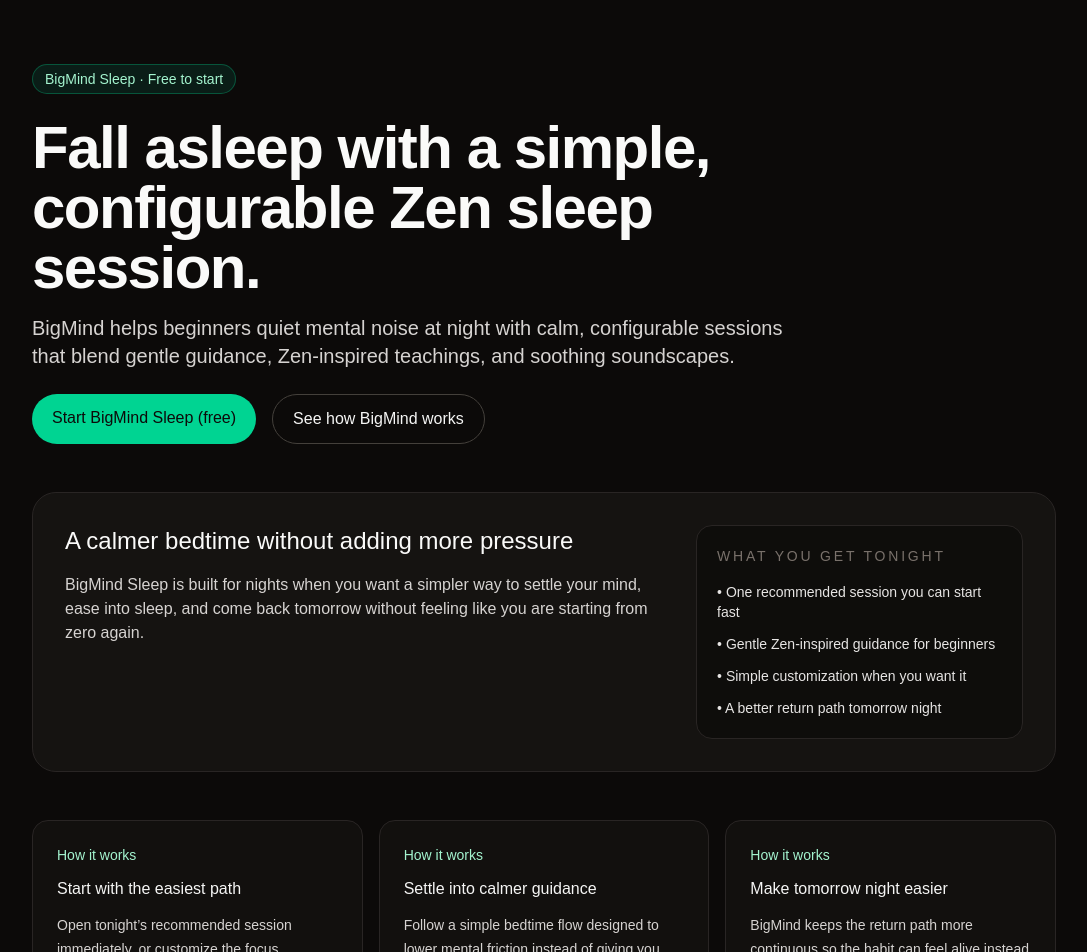
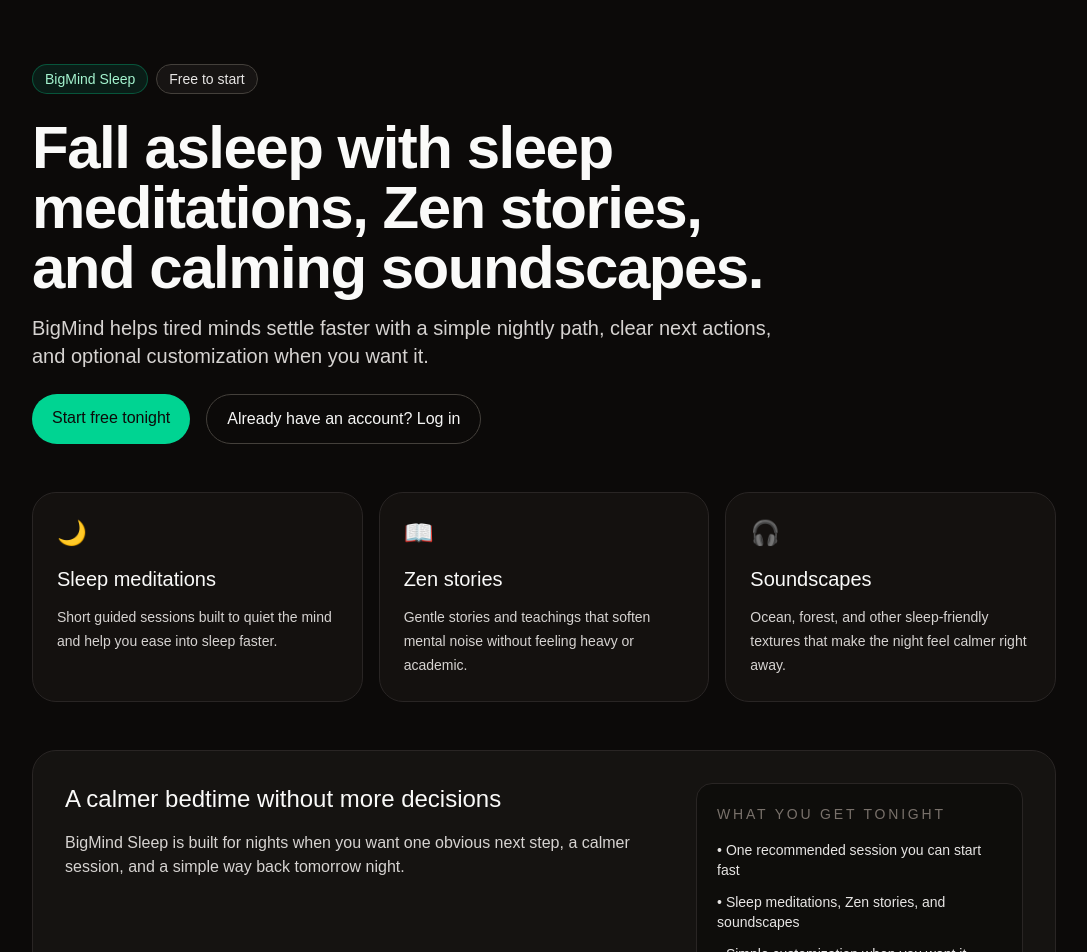
Before and after one commit to basho-kbm/bigmind, a Next.js app: page / in a window 1280 px wide. Shown: the top 952 px of the page, without its empty margins (96-1183 px from the left). Built offline with nearby package versions, Linux system fonts and the light colour scheme; no server answers.

Commit message:
Simplify BigMind entry and tonight UX

```diff
--- a/src/app/(app)/app/layout.tsx
+++ b/src/app/(app)/app/layout.tsx
@@ -1,31 +1,59 @@
 import Link from "next/link";
 
 import { requireUser } from "@/lib/auth";
+import { ensureProfile, getBillingProfile } from "@/lib/billing";
 
 import { SignOutForm } from "./sign-out-form";
 
 const appNav = [
-  { href: "/app", label: "Dashboard" },
-  { href: "/app/orientation", label: "Orientation" },
-  { href: "/app/today", label: "Today" },
-  { href: "/app/journal", label: "Journal" },
-  { href: "/app/insights", label: "Insights" },
-  { href: "/app/settings", label: "Settings" },
+  { href: "/app/today", label: "🌙 Tonight" },
+  { href: "/app/orientation", label: "✨ Welcome" },
+  { href: "/app/journal", label: "📝 Journal" },
+  { href: "/app/insights", label: "📈 Patterns" },
+  { href: "/app/settings", label: "⚙️ Preferences" },
 ];
 
 export default async function AppLayout({ children }: { children: React.ReactNode }) {
   const user = await requireUser();
+  const billing = await getBillingProfile();
+  const profile =
+    billing?.profile ??
+    (await ensureProfile({
+      userId: user.id,
+      email: user.email,
+      fullName: user.user_metadata?.full_name ?? null,
+    }));
+  const nextStepHref = profile.onboarding_completed ? "/app/today" : "/app/orientation";
+  const nextStepLabel = profile.onboarding_completed ? "Start tonight" : "Finish setup";
+  const accessLabel = billing?.isSubscribed ? "Subscriber" : "Free access";
 
   return (
     <div className="min-h-screen bg-stone-950 text-stone-50">
-      <div className="mx-auto grid min-h-screen max-w-7xl gap-6 px-4 py-4 sm:px-6 sm:py-6 lg:gap-8 lg:px-6 lg:py-8 lg:grid-cols-[240px_1fr]">
+      <div className="mx-auto grid min-h-screen max-w-7xl gap-6 px-4 py-4 sm:px-6 sm:py-6 lg:grid-cols-[240px_1fr] lg:gap-8 lg:px-6 lg:py-8">
         <aside className="flex flex-col rounded-3xl border border-stone-800 bg-stone-900/60 p-4 sm:p-5 lg:p-6">
           <div className="space-y-2">
             <p className="text-sm uppercase tracking-[0.2em] text-emerald-200">BigMind</p>
             <h1 className="text-2xl font-semibold">BigMind Sleep</h1>
             <p className="text-sm text-stone-300">Signed in as {user.email ?? "unknown user"}</p>
+            <p className="text-sm text-emerald-200">{accessLabel}</p>
           </div>
-          <nav className="mt-4 flex gap-2 overflow-x-auto pb-1 lg:mt-8 lg:block lg:space-y-2 lg:overflow-visible lg:pb-0">
+
+          <div className="mt-6 rounded-3xl border border-emerald-400/20 bg-emerald-400/5 p-4">
+            <p className="text-xs uppercase tracking-[0.2em] text-emerald-200">Next step</p>
+            <Link
+              href={nextStepHref}
+              className="mt-3 inline-flex w-full items-center justify-center rounded-full bg-emerald-400 px-4 py-3 text-sm font-medium text-stone-950 transition hover:bg-emerald-300"
+            >
+              {nextStepLabel}
+            </Link>
+            <div className="mt-4 flex flex-wrap gap-2 text-xs text-stone-200">
+              <span className="rounded-full border border-stone-700 px-3 py-1">Sleep meditations</span>
+              <span className="rounded-full border border-stone-700 px-3 py-1">Zen stories</span>
+              <span className="rounded-full border border-stone-700 px-3 py-1">Soundscapes</span>
+            </div>
+          </div>
+
+          <nav className="mt-4 flex gap-2 overflow-x-auto pb-1 lg:mt-6 lg:block lg:space-y-2 lg:overflow-visible lg:pb-0">
             {appNav.map((item) => (
               <Link
                 key={item.href}
--- a/src/app/(app)/app/page.tsx
+++ b/src/app/(app)/app/page.tsx
@@ -1,57 +1,18 @@
-import Link from "next/link";
+import { redirect } from "next/navigation";
 
-const dashboardCards = [
-  {
-    title: "Today’s session",
-    description:
-      "Start tonight’s guided sleep session with calm pacing, simple choices, and a clear path into rest.",
-  },
-  {
-    title: "Journal",
-    description:
-      "A lightweight reflection space will live here. Tonight, the focus stays on helping you feel calmer.",
-  },
-  {
-    title: "Insights",
-    description:
-      "As BigMind learns what helps you settle down, this is where your patterns and recommendations will appear.",
-  },
-];
+import { requireUser } from "@/lib/auth";
+import { ensureProfile, getBillingProfile } from "@/lib/billing";
 
-export default function DashboardPage() {
-  return (
-    <div className="space-y-8">
-      <section className="space-y-3">
-        <p className="text-sm uppercase tracking-[0.2em] text-emerald-200">BigMind Sleep</p>
-        <h2 className="text-3xl font-semibold tracking-tight">Tonight starts here.</h2>
-        <p className="max-w-2xl text-stone-300">
-          BigMind is built to help you wind down faster, stay with a calm guided session, and come
-          back tomorrow night without friction.
-        </p>
-        <div className="flex flex-wrap gap-4">
-          <Link
-            href="/app/orientation"
-            className="inline-flex rounded-full border border-stone-700 px-5 py-3 font-medium text-stone-100 transition hover:border-stone-500"
-          >
-            See how it works
-          </Link>
-          <Link
-            href="/app/today"
-            className="inline-flex rounded-full bg-emerald-400 px-5 py-3 font-medium text-stone-950 transition hover:bg-emerald-300"
-          >
-            Start tonight’s session
-          </Link>
-        </div>
-      </section>
+export default async function AppPage() {
+  const user = await requireUser();
+  const billing = await getBillingProfile();
+  const profile =
+    billing?.profile ??
+    (await ensureProfile({
+      userId: user.id,
+      email: user.email,
+      fullName: user.user_metadata?.full_name ?? null,
+    }));
 
-      <section className="grid gap-4 md:grid-cols-3">
-        {dashboardCards.map((card) => (
-          <div key={card.title} className="rounded-3xl border border-stone-800 bg-stone-950/70 p-6">
-            <h3 className="text-lg font-medium text-white">{card.title}</h3>
-            <p className="mt-3 text-sm leading-6 text-stone-300">{card.description}</p>
-          </div>
-        ))}
-      </section>
-    </div>
-  );
+  redirect(profile.onboarding_completed ? "/app/today" : "/app/orientation");
 }
--- a/src/app/(app)/app/today/page.tsx
+++ b/src/app/(app)/app/today/page.tsx
@@ -2,11 +2,11 @@
 
 import { requireUser } from "@/lib/auth";
 import { getDailySleepLibrary, getDailySleepSessionFromLibrary } from "@/lib/daily-content";
-import { getLatestSleepSession } from "@/lib/sleep-sessions";
 import {
   SLEEP_SESSION_COOKIE_NAME,
   parseSleepSessionState,
 } from "@/lib/sleep-session-state";
+import { getLatestSleepSession } from "@/lib/sleep-sessions";
 
 import { SleepConfigPanel } from "./SleepConfigPanel";
 
@@ -15,30 +15,49 @@
   const library = await getDailySleepLibrary();
   const session = getDailySleepSessionFromLibrary(library);
   const cookieStore = await cookies();
-  const cookieLastSession = parseSleepSessionState(cookieStore.get(SLEEP_SESSION_COOKIE_NAME)?.value ?? null);
+  const cookieLastSession = parseSleepSessionState(
+    cookieStore.get(SLEEP_SESSION_COOKIE_NAME)?.value ?? null,
+  );
   const databaseLastSession = await getLatestSleepSession(user.id);
   const lastSession = databaseLastSession ?? cookieLastSession;
 
   return (
-    <div className="space-y-8">
+    <div className="space-y-6">
       <section className="space-y-3">
-        <p className="text-sm uppercase tracking-[0.2em] text-emerald-200">BigMind Sleep</p>
-        <h2 className="text-3xl font-semibold tracking-tight">Ready for tonight’s session?</h2>
+        <p className="text-sm uppercase tracking-[0.2em] text-emerald-200">Tonight</p>
+        <h2 className="text-3xl font-semibold tracking-tight">Choose your path for tonight.</h2>
         <p className="max-w-2xl text-stone-300">
-          Start quickly, or shape tonight’s session around the kind of calm you need.
+          Start the recommended session now, or adjust focus, soundscape, and length first.
         </p>
       </section>
 
+      <section className="grid gap-3 sm:grid-cols-3">
+        <div className="rounded-2xl border border-stone-800 bg-stone-950/70 p-4">
+          <p className="text-xs uppercase tracking-[0.2em] text-stone-500">Sleep meditation</p>
+          <p className="mt-2 text-base font-medium text-stone-100">{session.spokenTrack.title}</p>
+        </div>
+        <div className="rounded-2xl border border-stone-800 bg-stone-950/70 p-4">
+          <p className="text-xs uppercase tracking-[0.2em] text-stone-500">Soundscape</p>
+          <p className="mt-2 text-base font-medium text-stone-100">{session.soundscape.title}</p>
+        </div>
+        <div className="rounded-2xl border border-stone-800 bg-stone-950/70 p-4">
+          <p className="text-xs uppercase tracking-[0.2em] text-stone-500">Length</p>
+          <p className="mt-2 text-base font-medium text-stone-100">{session.defaultLengthMinutes} min</p>
+        </div>
+      </section>
+
       {lastSession ? (
-        <div className="rounded-3xl border border-stone-800 bg-stone-900/40 p-5 text-sm text-stone-300">
-          Last time you finished <strong>{lastSession.focusLabel}</strong> with <strong>{lastSession.soundLabel.toLowerCase()}</strong> for <strong>{lastSession.lengthMinutes} minutes</strong>.
+        <div className="rounded-2xl border border-stone-800 bg-stone-900/40 p-4 text-sm text-stone-300">
+          Last time you finished <strong>{lastSession.focusLabel}</strong> with{" "}
+          <strong>{lastSession.soundLabel.toLowerCase()}</strong> for{" "}
+          <strong>{lastSession.lengthMinutes} minutes</strong>.
         </div>
       ) : null}
 
       <section className="grid gap-4 md:grid-cols-[1.1fr_0.9fr]">
         <div className="order-2 space-y-4 md:order-1">
           <div className="rounded-3xl border border-stone-800 bg-stone-950/70 p-6">
-            <p className="text-sm uppercase tracking-[0.2em] text-stone-500">Best for tonight</p>
+            <p className="text-sm uppercase tracking-[0.2em] text-stone-500">Tonight’s recommendation</p>
             <h3 className="mt-3 text-2xl font-semibold">{session.spokenTrack.title}</h3>
             <p className="mt-2 text-sm text-stone-500">
               {session.dateLabel} · {session.defaultLengthMinutes} minutes
@@ -64,16 +83,8 @@
               </div>
             </div>
             <div className="mt-6 rounded-2xl border border-stone-800 bg-stone-900/60 p-4 text-sm text-stone-300">
-              Calm Zen-inspired voice guidance, paired with a soundscape designed to stay easy to drift off to. {session.recommendationNote}
+              Calm voice guidance, an easy sound bed, and a clear next step. {session.recommendationNote}
             </div>
-          </div>
-
-          <div className="rounded-3xl border border-stone-800 bg-stone-950/70 p-6">
-            <p className="text-sm uppercase tracking-[0.2em] text-stone-500">What to aim for</p>
-            <p className="mt-4 text-sm text-stone-300">
-              Let this feel easy. You do not need a perfect meditation. You just need a calmer place
-              for your attention to land tonight.
-            </p>
           </div>
         </div>
 
@@ -96,12 +107,6 @@
               structure={session.spokenTrack.structure}
             />
           </div>
-          <div className="rounded-3xl border border-stone-800 bg-stone-950/70 p-6">
-            <p className="text-sm uppercase tracking-[0.2em] text-stone-500">Fresh each day</p>
-            <p className="mt-4 text-sm text-stone-300">
-              Guidance and soundscapes refresh daily so tonight feels current, not recycled.
-            </p>
-          </div>
         </div>
       </section>
     </div>
--- a/src/app/(marketing)/page.tsx
+++ b/src/app/(marketing)/page.tsx
@@ -1,19 +1,44 @@
 import Link from "next/link";
 
+import { ensureProfile, getBillingProfile } from "@/lib/billing";
 import { appConfig } from "@/lib/config";
 
 const howItWorks = [
   {
     title: "Start with the easiest path",
-    description: "Open tonight’s recommended session immediately, or customize the focus, soundscape, and length if you want more control.",
+    description:
+      "Open tonight’s recommended session right away, or customize focus, soundscape, and length if you want more control.",
   },
   {
     title: "Settle into calmer guidance",
-    description: "Follow a simple bedtime flow designed to lower mental friction instead of giving you one more thing to do right.",
+    description:
+      "Follow a bedtime flow that feels gentle, visual, and easy to stay with when you are already tired.",
   },
   {
-    title: "Make tomorrow night easier",
-    description: "BigMind keeps the return path more continuous so the habit can feel alive instead of reset every time.",
+    title: "Come back tomorrow without friction",
+    description:
+      "BigMind keeps the return path continuous so the next night feels familiar, not like starting over.",
+  },
+];
+
+const featureHighlights = [
+  {
+    emoji: "🌙",
+    title: "Sleep meditations",
+    description:
+      "Short guided sessions built to quiet the mind and help you ease into sleep faster.",
+  },
+  {
+    emoji: "📖",
+    title: "Zen stories",
+    description:
+      "Gentle stories and teachings that soften mental noise without feeling heavy or academic.",
+  },
+  {
+    emoji: "🎧",
+    title: "Soundscapes",
+    description:
+      "Ocean, forest, and other sleep-friendly textures that make the night feel calmer right away.",
   },
 ];
 
@@ -35,55 +60,102 @@
   },
 ];
 
-export default function MarketingHome() {
+export default async function MarketingHome() {
+  const billing = await getBillingProfile();
+  const profile = billing
+    ? (billing.profile ??
+      (await ensureProfile({
+        userId: billing.user.id,
+        email: billing.user.email,
+        fullName: billing.user.user_metadata?.full_name ?? null,
+      })))
+    : null;
+
+  const primaryHref = billing
+    ? profile?.onboarding_completed
+      ? "/app/today"
+      : "/app/orientation"
+    : "/login";
+  const primaryLabel = billing
+    ? profile?.onboarding_completed
+      ? "Continue tonight"
+      : "Finish setup"
+    : "Start free tonight";
+  const secondaryLink = billing
+    ? {
+        href: "/app/settings",
+        label: billing.isSubscribed ? "Subscriber settings" : "Your settings",
+      }
+    : {
+        href: "/login",
+        label: "Already have an account? Log in",
+      };
+
   return (
     <main className="min-h-screen bg-stone-950 px-6 py-16 text-stone-50">
       <div className="mx-auto flex max-w-5xl flex-col gap-12">
         <section className="flex flex-col gap-6">
-          <div className="inline-flex w-fit rounded-full border border-emerald-400/30 bg-emerald-400/10 px-3 py-1 text-sm text-emerald-200">
-            BigMind Sleep &middot; Free to start
+          <div className="flex flex-wrap gap-2 text-sm">
+            <div className="inline-flex w-fit rounded-full border border-emerald-400/30 bg-emerald-400/10 px-3 py-1 text-emerald-200">
+              BigMind Sleep
+            </div>
+            <div className="inline-flex w-fit rounded-full border border-stone-700 bg-stone-900/70 px-3 py-1 text-stone-200">
+              {billing ? (billing.isSubscribed ? "Subscriber recognized" : "Welcome back") : "Free to start"}
+            </div>
           </div>
           <div className="max-w-3xl space-y-4">
             <h1 className="text-4xl font-semibold tracking-tight sm:text-6xl">
-              Fall asleep with a simple, configurable Zen sleep session.
+              Fall asleep with sleep meditations, Zen stories, and calming soundscapes.
             </h1>
             <p className="text-lg text-stone-300 sm:text-xl">
-              {appConfig.name} helps beginners quiet mental noise at night with calm, configurable
-              sessions that blend gentle guidance, Zen-inspired teachings, and soothing soundscapes.
+              {appConfig.name} helps tired minds settle faster with a simple nightly path, clear next
+              actions, and optional customization when you want it.
             </p>
+            {billing?.user.email ? (
+              <p className="text-sm text-stone-400">Signed in as {billing.user.email}</p>
+            ) : null}
           </div>
           <div className="flex flex-wrap gap-4">
             <Link
-              href="/login"
+              href={primaryHref}
               className="rounded-full bg-emerald-400 px-5 py-3 font-medium text-stone-950 transition hover:bg-emerald-300"
             >
-              Start BigMind Sleep (free)
+              {primaryLabel}
             </Link>
             <Link
-              href="/sleep-meditation-for-beginners"
+              href={secondaryLink.href}
               className="rounded-full border border-stone-700 px-5 py-3 font-medium text-stone-100 transition hover:border-stone-500"
             >
-              See how BigMind works
+              {secondaryLink.label}
             </Link>
           </div>
         </section>
 
+        <section className="grid gap-4 md:grid-cols-3">
+          {featureHighlights.map((item) => (
+            <div key={item.title} className="rounded-3xl border border-stone-800 bg-stone-900/50 p-6">
+              <p className="text-2xl">{item.emoji}</p>
+              <h2 className="mt-4 text-xl font-medium text-stone-50">{item.title}</h2>
+              <p className="mt-3 text-sm leading-6 text-stone-300">{item.description}</p>
+            </div>
+          ))}
+        </section>
+
         <section className="grid gap-6 rounded-3xl border border-stone-800 bg-stone-900/60 p-8 md:grid-cols-[1.3fr_0.7fr]">
           <div className="space-y-4">
-            <h2 className="text-2xl font-medium">A calmer bedtime without adding more pressure</h2>
+            <h2 className="text-2xl font-medium">A calmer bedtime without more decisions</h2>
             <p className="text-stone-300">
-              BigMind Sleep is built for nights when you want a simpler way to settle your mind,
-              ease into sleep, and come back tomorrow without feeling like you are starting from
-              zero again.
+              BigMind Sleep is built for nights when you want one obvious next step, a calmer
+              session, and a simple way back tomorrow night.
             </p>
           </div>
           <div className="rounded-2xl border border-stone-800 bg-stone-950/70 p-5">
             <p className="text-sm uppercase tracking-[0.2em] text-stone-500">What you get tonight</p>
             <ul className="mt-4 space-y-3 text-sm text-stone-200">
               <li>&bull; One recommended session you can start fast</li>
-              <li>&bull; Gentle Zen-inspired guidance for beginners</li>
+              <li>&bull; Sleep meditations, Zen stories, and soundscapes</li>
               <li>&bull; Simple customization when you want it</li>
-              <li>&bull; A better return path tomorrow night</li>
+              <li>&bull; A smoother return path tomorrow night</li>
             </ul>
           </div>
         </section>
@@ -106,7 +178,7 @@
             <p className="text-sm uppercase tracking-[0.2em] text-stone-500">Sleep guides</p>
             <h2 className="text-2xl font-medium">Start with the simplest help first</h2>
             <p className="max-w-3xl text-stone-300">
-              Three beginner-friendly guides help new visitors understand the product promise and
+              Three beginner-friendly guides help new visitors understand the promise quickly and
               move into BigMind Sleep with less friction.
             </p>
           </div>
--- a/src/app/login/login-form.tsx
+++ b/src/app/login/login-form.tsx
@@ -33,7 +33,7 @@
         disabled={pending}
         className="w-full rounded-full bg-emerald-400 px-5 py-3 font-medium text-stone-950 transition hover:bg-emerald-300 disabled:cursor-not-allowed disabled:opacity-70"
       >
-        {pending ? "Sending magic link..." : "Email me a magic link"}
+        {pending ? "Sending your link..." : "Continue with email"}
       </button>
 
       {state.status !== "idle" && state.message ? (
```
Also changed, not shown: src/app/(app)/app/today/SleepConfigPanel.tsx (+12 -7 lines), src/app/login/page.tsx (+15 -5 lines).
